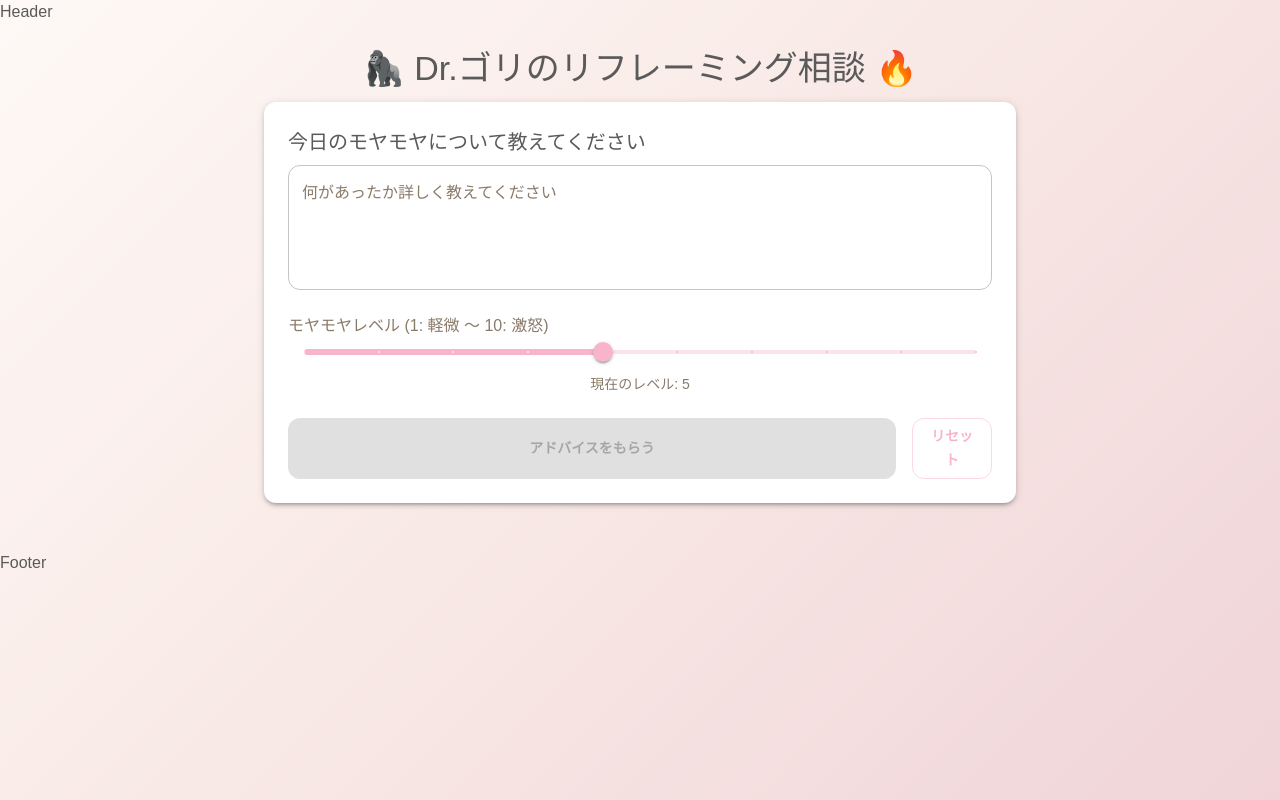
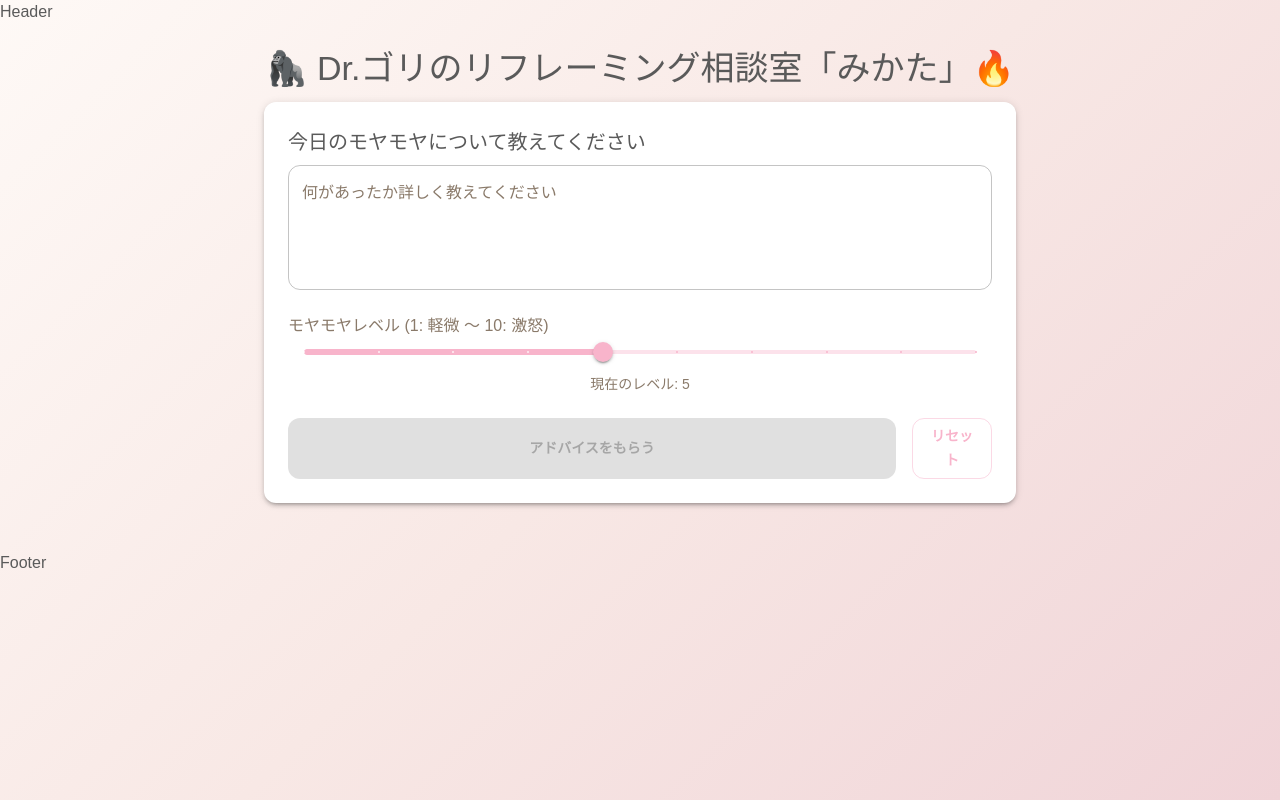
Before and after one commit to yoshihama-nineball/pre-ai-assistant-app, a Next.js app in the folder frontend/: page / in a window 1280 px wide. Built offline with nearby package versions, Linux system fonts and the light colour scheme.

Commit message:
fix: アプリ名

```diff
--- a/frontend/src/components/reframing/Reframing.tsx
+++ b/frontend/src/components/reframing/Reframing.tsx
@@ -69,7 +69,7 @@ const Reframing = () => {
   return (
     <Box sx={{ maxWidth: 800, mx: 'auto', p: 3 }}>
       <Typography variant="h4" component="h1" gutterBottom align="center">
-        🦍 Dr.ゴリのリフレーミング相談 🔥
+        🦍 Dr.ゴリのリフレーミング相談室「みかた」🔥
       </Typography>
 
       {sessionInfo && (
```
